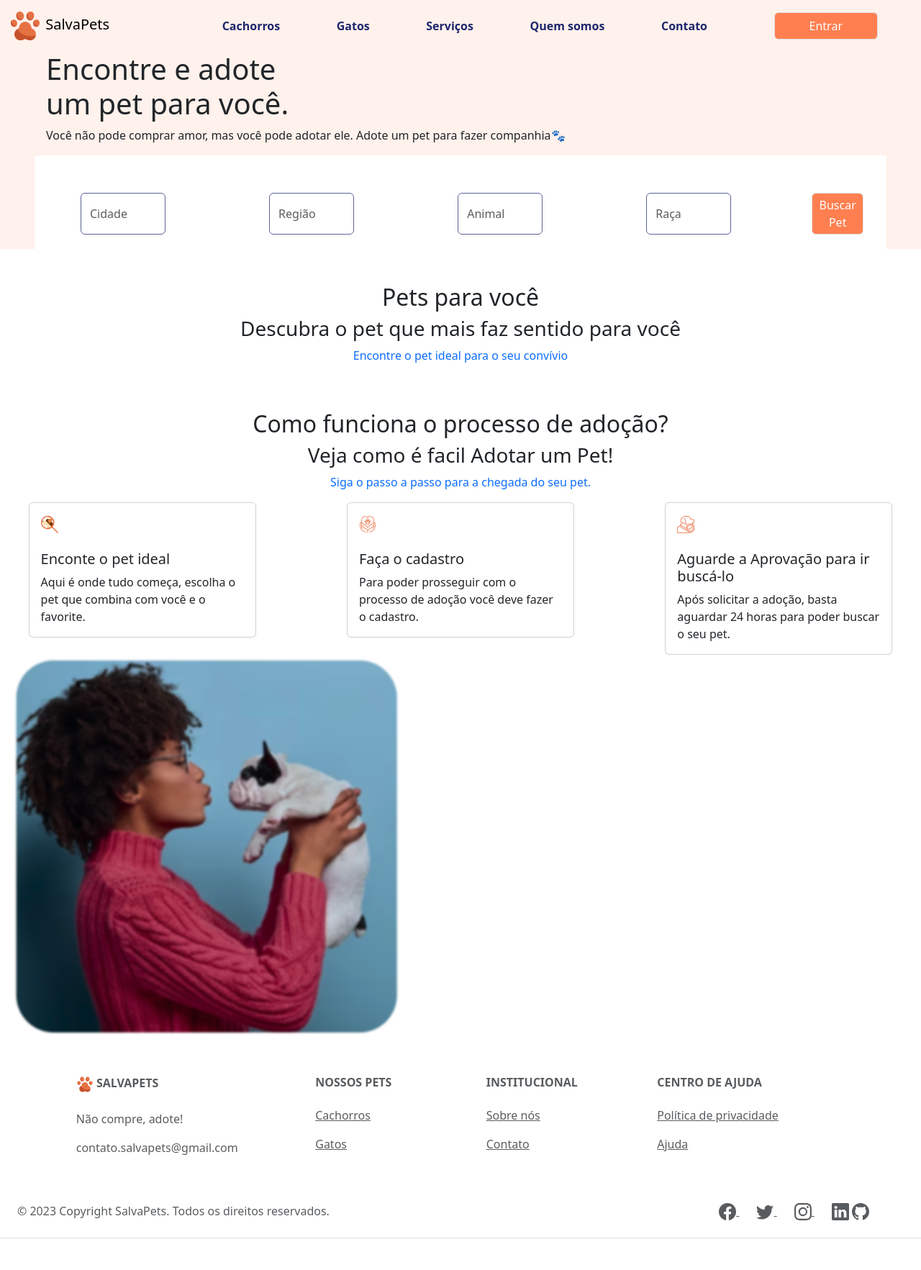
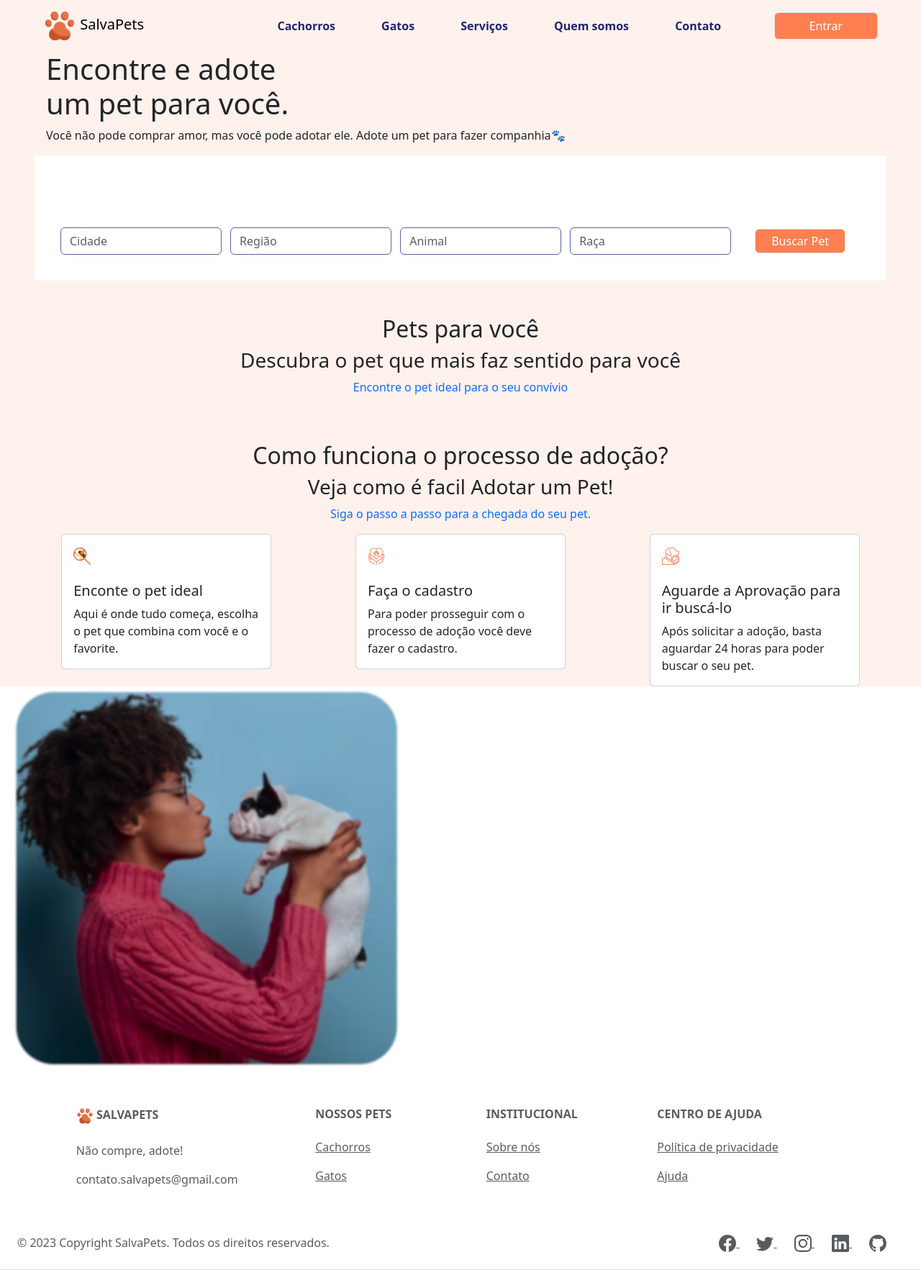
Before and after one commit to ZimboSebastiao/salva-pets2, a PHP site: page /home.php in a window 1280 px wide. Shown: the whole page at 72% size. Before the commit the page ends 1721 px from the top, so only its background shows below. Run offline with PHP 8.4, Linux system fonts and the light colour scheme.

Commit message:
Update home.php

```diff
--- a/home.php
+++ b/home.php
@@ -14,7 +14,7 @@
   <header>
     <nav class="navbar navbar-expand-lg w-100 menu">
       <div class="container-fluid m-none">
-        <a class="navbar-brand" href="#"><img src="icones/pet1.png" alt="..." height="46">
+        <a class="navbar-brand px-xl-5" href="#"><img src="icones/pet1.png" alt="..." height="46">
           SalvaPets</a>
         <button class="navbar-toggler" type="button" data-bs-toggle="collapse" data-bs-target="#navbarScroll" aria-controls="navbarScroll" aria-expanded="false" aria-label="Toggle navigation">
           <span class="navbar-toggler-icon"></span>
@@ -63,27 +63,28 @@
         </div>
 
         <!-- <div class=""> -->
-        <div class="p-3 d-flex gap-lg-5 gap-md-3 gap-2 flex-wrap flex-xl-nowrap bg-white pt-5">
+        <div class="p-3 d-flex gap-lg-1 gap-md-3 gap-2 flex-wrap flex-xl-nowrap bg-white pt-5">
 
+        <div class="pesquisa p-3 d-flex gap-lg-3 gap-md-3 gap-xl-1 gap-2 flex-wrap flex-xl-nowrap bg-white pt-5">
           <!-- INPUT CIDADE -->
-          <div class="input-group rounded border-dark p-1 px-md-5">
+          <div class="input-group rounded border-dark p-1 px-md-1">
             <!-- <img src="icones/pata (1).png" alt="" width="10%"> -->
             <input type="text" class="form-control cont icon-city custom-border" aria-label="Sizing example input" aria-describedby="inputGroup-sizing-default" placeholder="Cidade">
           </div>
 
           <!-- INPUT REGIÃO -->
-          <div class="input-group rounded border-dark p-1 px-md-5">
+          <div class="input-group rounded border-dark p-1 px-md-1">
             <input type="text" class="form-control cont icon-house custom-border" aria-label="Sizing example input" aria-describedby="inputGroup-sizing-default" placeholder="Região">
           </div>
 
           <!-- INPUT ANIMAL -->
-          <div class="input-group rounded border-dark p-1 px-md-5">
+          <div class="input-group rounded border-dark p-1 px-md-1">
             <!-- <img src="icones/bola-de-cachorro (1).png" alt="" width="10%"> -->
             <input type="text" class="form-control cont icon-animal custom-border" aria-label="Sizing example input" aria-describedby="inputGroup-sizing-default" placeholder="Animal">
           </div>
 
           <!-- INPUT RAÇA -->
-          <div class="input-group rounded border-dark p-1 px-md-5">
+          <div class="input-group rounded border-dark p-1 px-md-1">
             <!-- <img src="icones/bicho-de-estimacao (1).png" alt="" width="10%"> -->
             <input type="text" class="form-control cont icon-race custom-border" aria-label="Sizing example input" aria-describedby="inputGroup-sizing-default" placeholder="Raça">
           </div>
@@ -93,6 +94,8 @@
           </div>
           <!-- </div> -->
         </div>
+
+        <!-- <div class=""> -->
       </div>
 
       <!-- Titulos pre cards pets -->
@@ -246,7 +249,7 @@
           </svg>
         </a>
 
-        <atarget="_blank" href="https://linktr.ee/salvapets" class="me-4 text-reset">
+        <a target="_blank" href="https://linktr.ee/salvapets" class="me-4 text-reset">
           <svg xmlns="http://www.w3.org/2000/svg" width="24" height="24" fill="currentColor" class="bi bi-linkedin" viewBox="0 0 16 16">
             <path d="M0 1.146C0 .513.526 0 1.175 0h13.65C15.474 0 16 .513 16 1.146v13.708c0 .633-.526 1.146-1.175 1.146H1.175C.526 16 0 15.487 0 14.854V1.146zm4.943 12.248V6.169H2.542v7.225h2.401zm-1.2-8.212c.837 0 1.358-.554 1.358-1.248-.015-.709-.52-1.248-1.342-1.248-.822 0-1.359.54-1.359 1.248 0 .694.521 1.248 1.327 1.248h.016zm4.908 8.212V9.359c0-.216.016-.432.08-.586.173-.431.568-.878 1.232-.878.869 0 1.216.662 1.216 1.634v3.865h2.401V9.25c0-2.22-1.184-3.252-2.764-3.252-1.274 0-1.845.7-2.165 1.193v.025h-.016a5.54 5.54 0 0 1 .016-.025V6.169h-2.4c.03.678 0 7.225 0 7.225h2.4z" />
           </svg>
--- a/js/menu.js
+++ /dev/null
@@ -1,18 +0,0 @@
-const botao = document.querySelector("nav h2");
-const linksMenu = document.querySelector(".menu");
-const icone = document.querySelector(".icone");
-botao.addEventListener("click", function(event){
-    event.preventDefault();
-    linksMenu.classList.toggle("aberto")
-
-    /* Lógica para alternância do texto/icone
-    Se a classe "aberto" estiver aplicada os linksMenu, então mude o texto/icone para Fechar Senão continue o texte/icone "Menu" */
-
-    if (linksMenu.classList.contains("aberto")) {
-        icone.innerHTML = "<svg xmlns=\"http://www.w3.org/2000/svg\" width=\"16\" height=\"16\" fill=\"currentColor\" class=\"bi bi-x-lg\" viewBox=\"0 0 16 16\">" +
-        "<path d=\"M2.146 2.854a.5.5 0 1 1 .708-.708L8 7.293l5.146-5.147a.5.5 0 0 1 .708.708L8.707 8l5.147 5.146a.5.5 0 0 1-.708.708L8 8.707l-5.146 5.147a.5.5 0 0 1-.708-.708L7.293 8 2.146 2.854Z\"/>" +
-        "</svg>";
-    } else {
-        icone.innerHTML = "<svg xmlns=\"http://www.w3.org/2000/svg\" width=\"16\" height=\"16\" fill=\"currentColor\" class=\"bi bi-list-nested\" viewBox=\"0 0 16 16\"><path fill-rule=\"evenodd\" d=\"M4.5 11.5A.5.5 0 0 1 5 11h10a.5.5 0 0 1 0 1H5a.5.5 0 0 1-.5-.5zm-2-4A.5.5 0 0 1 3 7h10a.5.5 0 0 1 0 1H3a.5.5 0 0 1-.5-.5zm-2-4A.5.5 0 0 1 1 3h10a.5.5 0 0 1 0 1H1a.5.5 0 0 1-.5-.5z\"/></svg>";
-    }
-});
```
Also changed, not shown: assets/css/styles.css (line endings or trailing spaces).
